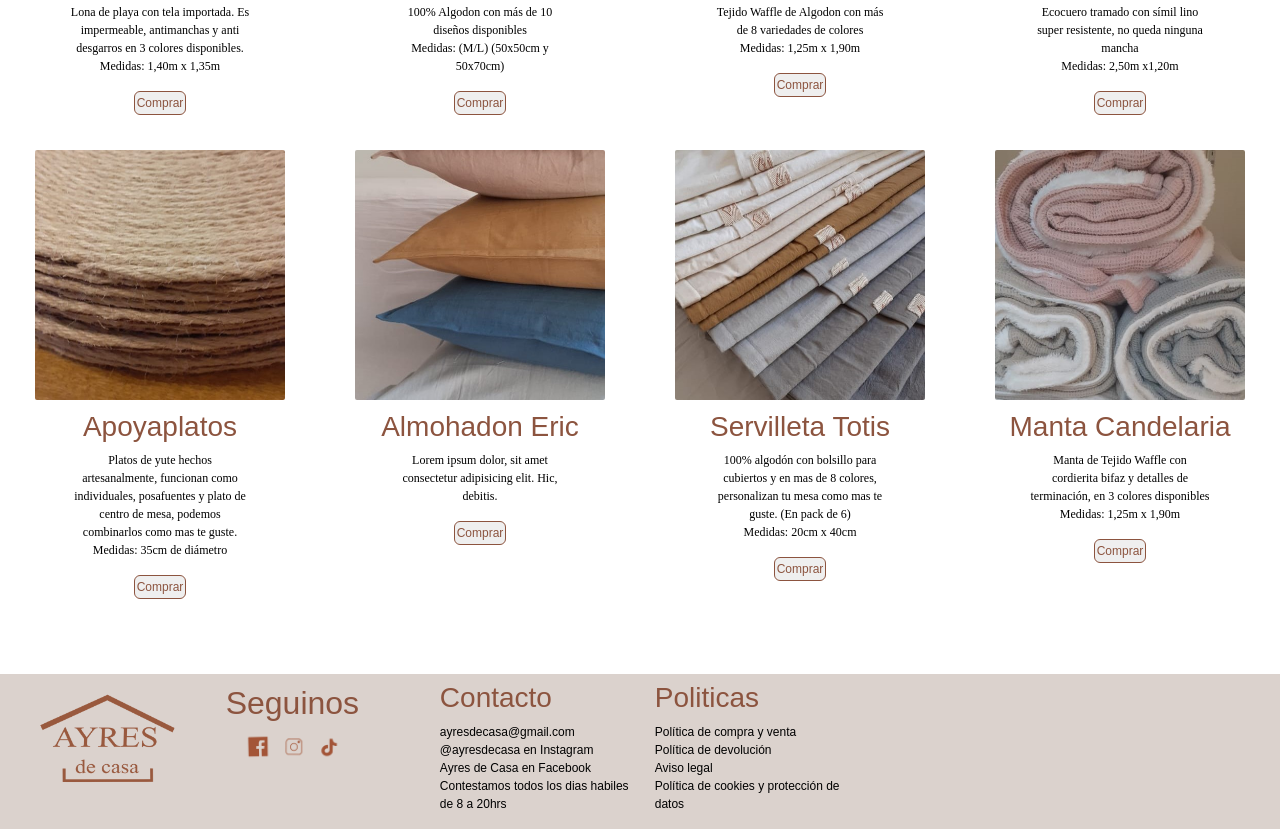
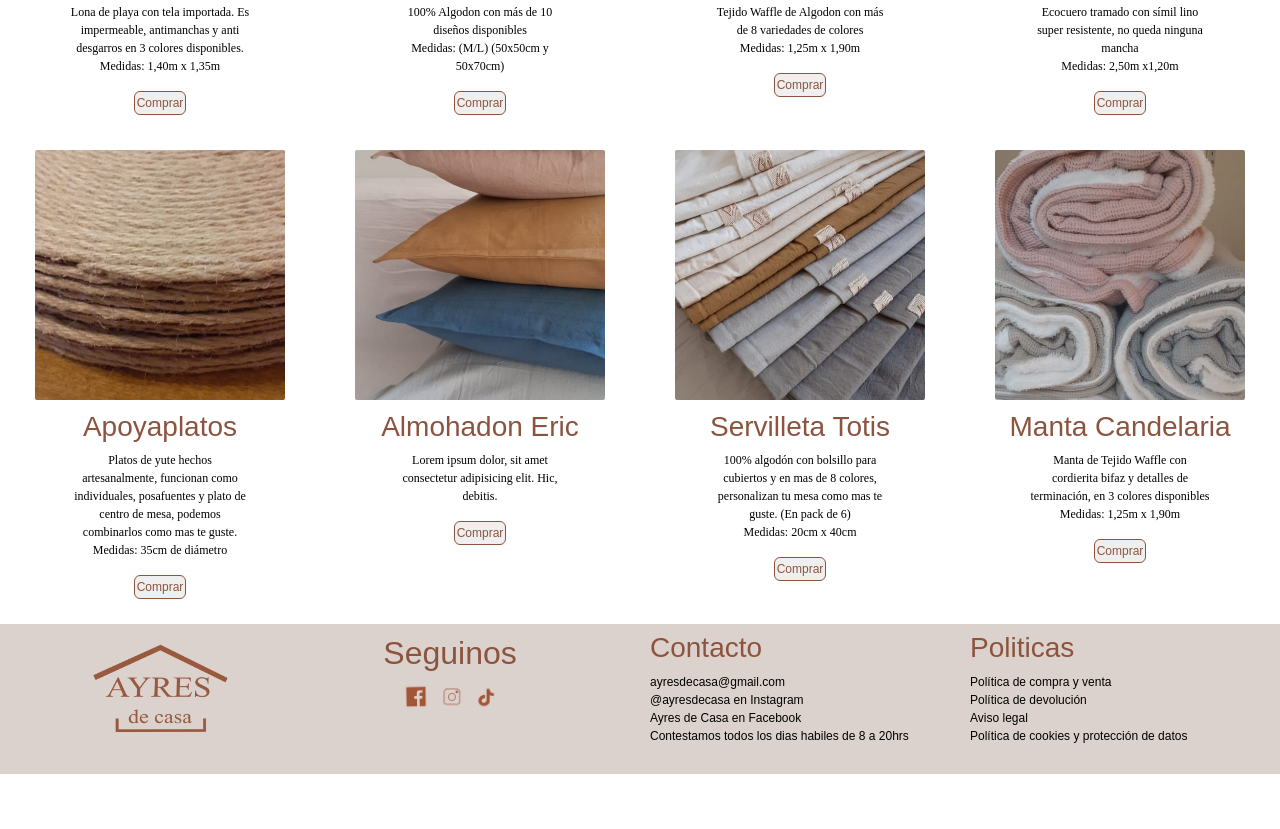
Before and after one commit to DafneEbertz/ayresdecasa, a website: page paginas/tienda.html in a window 1280 px wide. Shown: the part 806-1635 px from the top of the page. After the commit the page ends 1580 px from the top, so only its background shows below. Drawn offline with nearby package versions, Linux system fonts and the light colour scheme.

Commit message:
Add files via upload

```diff
--- a/paginas/tienda.html
+++ b/paginas/tienda.html
@@ -111,33 +111,33 @@
                 </div>
         </main>
 
-        <footer class="pie">
-            <div class="row g-0">
-                <div class="col-6 col-xl-3 pie-logo">
+        <div class="row g-0">
+            <footer class="pie">
+                <div class="col-6 col-xl-3 col-xxl-3 pie-logo">
                     <img src="../imagenes/logo-con-texto.png" alt="logo-con-texto">
                 </div>
-                <div class="col-6 col-xl-3 pie-iconos">
+                <div class="col-6 col-xl-3 col-xxl-3 pie-iconos">
                     <h2>Seguinos</h2>
                     <a href="https://www.facebook.com"><img src="../imagenes/icono-facebook.png" alt="icono-facebook"></a>
                     <a href="https://instagram.com/ayresdecasa?igshid=Yzg5MTU1MDY="><img src="../imagenes/icono-instagram.png" alt="icono-instagram"></a>
                     <a href="https://www.tiktok.com/@ayresdecasa_"><img src="../imagenes/icono-tiktok.png" alt="icono-tiktok"></a>
                 </div>
-                <div class="col-6 col-xl-3 pie-contacto">
+                <div class="col-6 col-xl-3 col-xxl-3 pie-contacto">
                     <h3><a href="./contacto.html">Contacto</a></h3>
                     <p>ayresdecasa@gmail.com <br>
                     @ayresdecasa en Instagram <br>
                     Ayres de Casa en Facebook <br>
                     Contestamos todos los dias habiles de 8 a 20hrs</p>
                 </div>
-                <div class="col-6 col-xl-3 pie-politicas">
+                <div class="col-6 col-xl-3 col-xxl-3 pie-politicas">
                     <h3><a href="./contacto.html">Politicas</a></h3>
                     <p>Política de compra y venta <br>
-                    Política de devolución <br>
-                    Aviso legal <br>
-                    Política de cookies y protección de datos</p>
+                        Política de devolución <br>
+                        Aviso legal <br>
+                        Política de cookies y protección de datos</p>
                 </div>
-            </div>
-        </footer>
+            </footer>
+        </div>
     </div>
     <script src="https://cdn.jsdelivr.net/npm/bootstrap@5.3.0-alpha1/dist/js/bootstrap.bundle.min.js" integrity="sha384-w76AqPfDkMBDXo30jS1Sgez6pr3x5MlQ1ZAGC+nuZB+EYdgRZgiwxhTBTkF7CXvN" crossorigin="anonymous"></script>
 </body>
--- a/scss/layout/header.scss
+++ b/scss/layout/header.scss
@@ -9,7 +9,7 @@
         height: 120px;
         width: 120px;
         margin: 0 auto;
-        margin-right: 650px;
+        margin-right: 590px;
         cursor: pointer;
     }
     input{
```
Also changed, not shown: index.html (+12 -14 lines), paginas/contacto.html (+10 -12 lines), paginas/eventos.html (+11 -11 lines), paginas/nosotros.html (+11 -11 lines), css/main.css.
